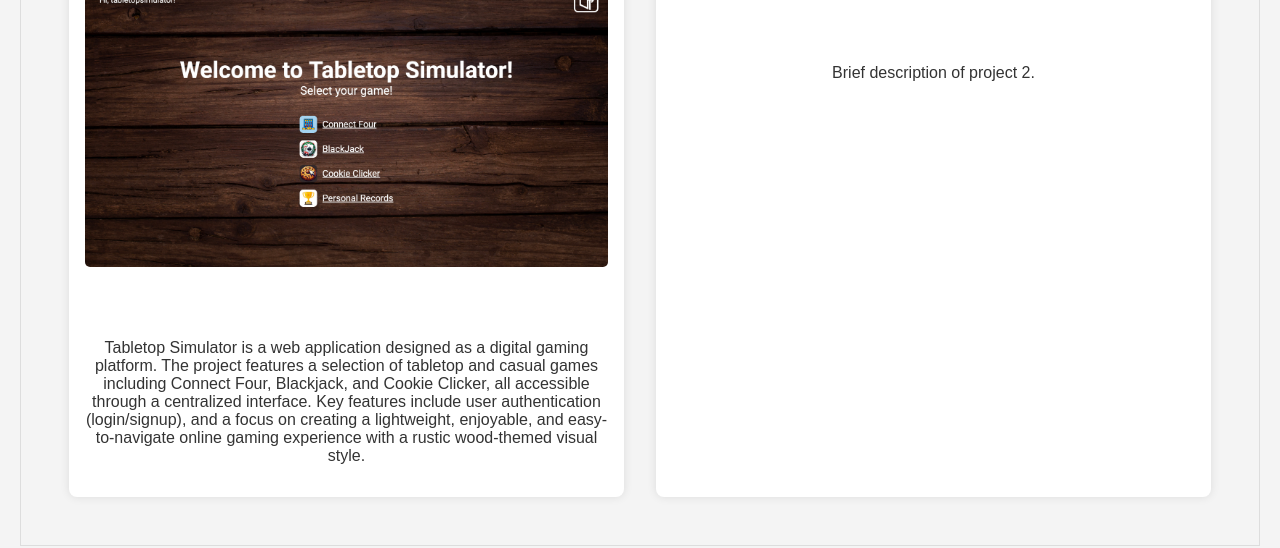
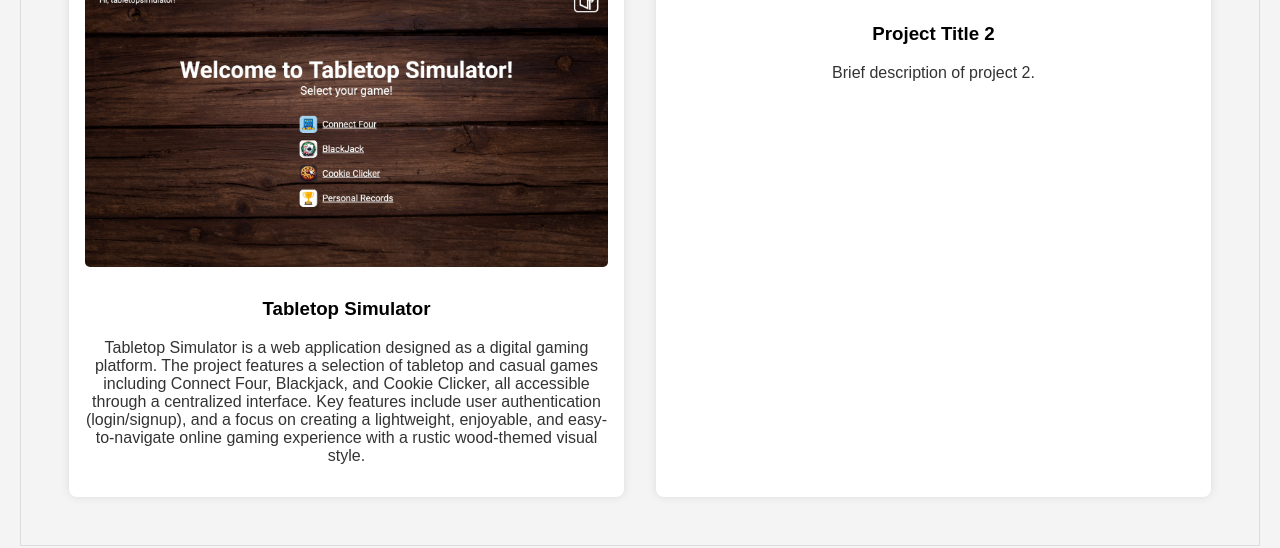
Before and after one commit to echristmas6/ecwebinnovations, a plain HTML site: page portfolio.html in a window 1280 px wide. Shown: the part 252-800 px from the top of the page. Drawn offline with Linux system fonts and the light colour scheme.

Commit message:
Update styles.css
Made the project name visible

```diff
--- a/styles.css
+++ b/styles.css
@@ -50,6 +50,10 @@ footer {
     margin-bottom: 1em;
 }
 
+.portfolio-item h3 a {
+    color: #000;  /* Or any color that contrasts well */
+}
+
 .image-gallery {
     display: flex;          /* Use flexbox for horizontal arrangement */
     flex-wrap: wrap;       /* Allow images to wrap to the next line */
```
